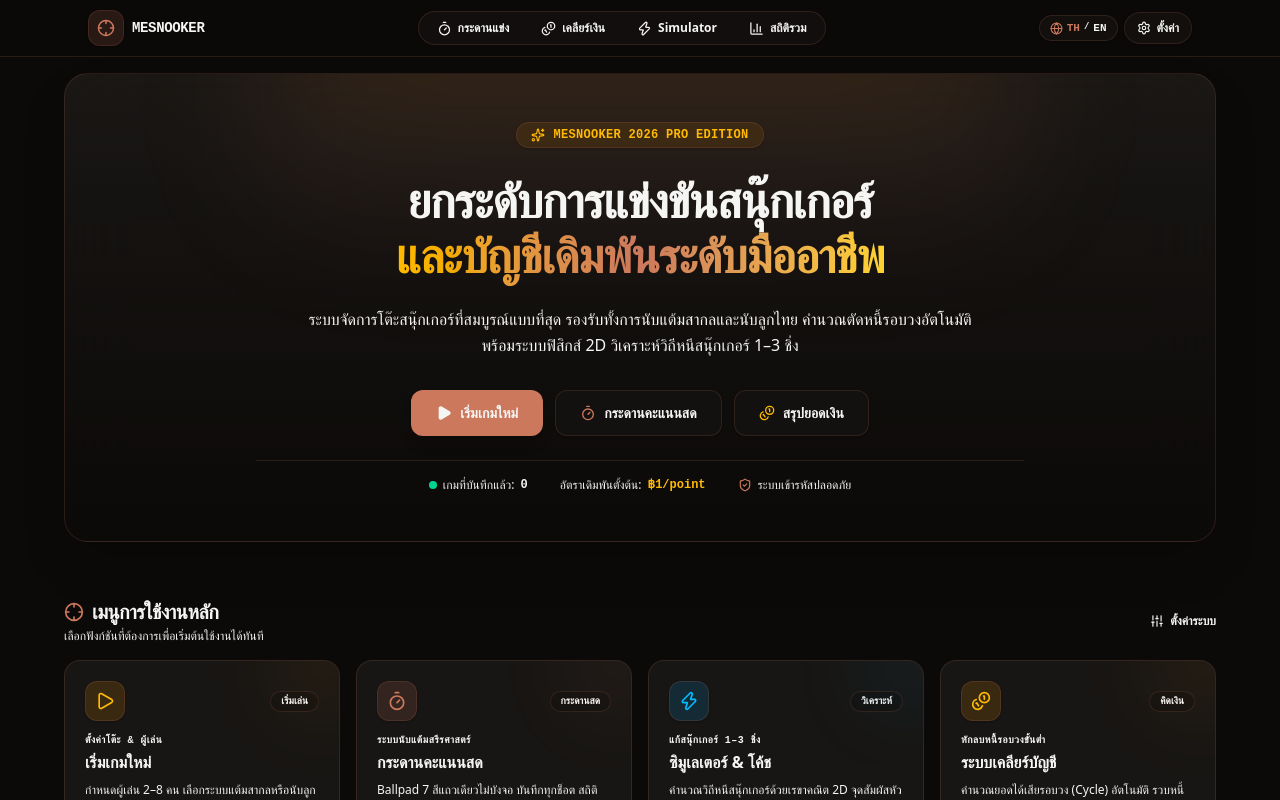
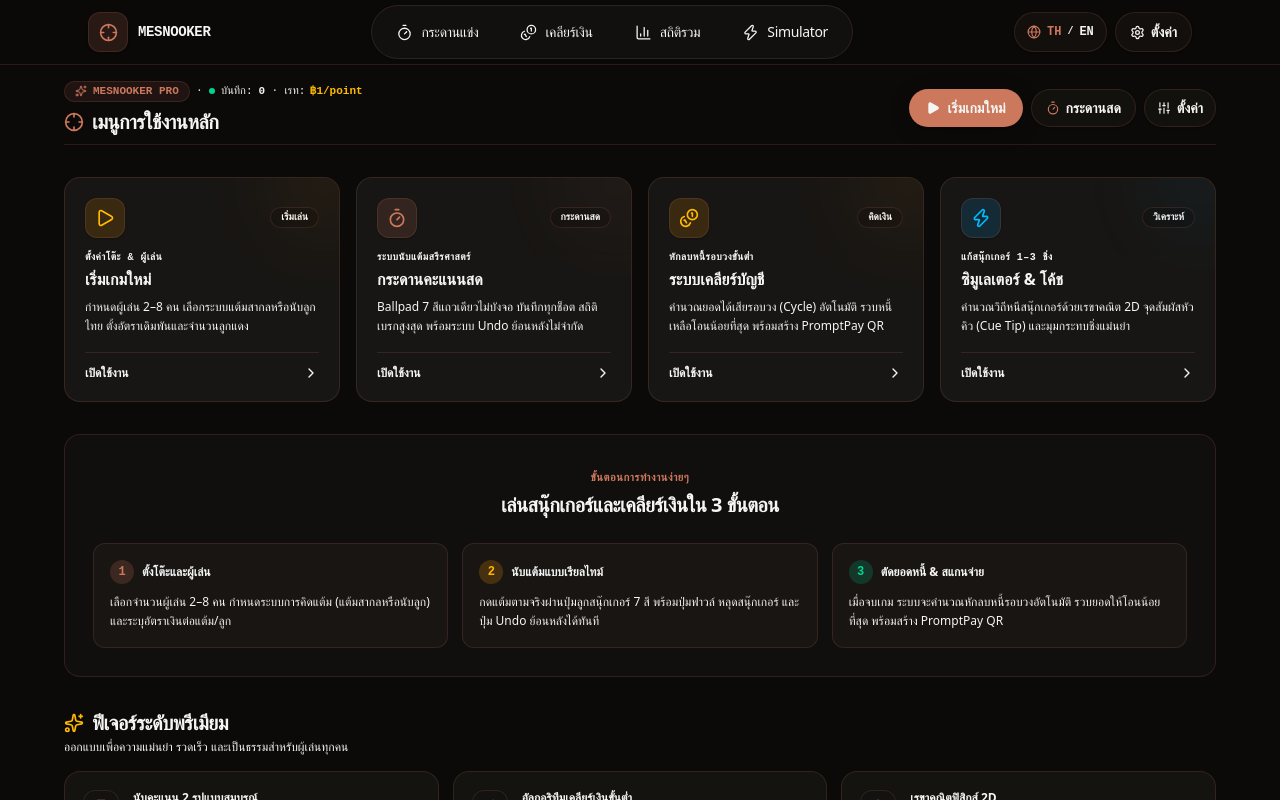
Before and after one commit to methastrategy/mesnooker-webapp, a Next.js app: page / in a window 1280 px wide. Shown: the top 800 px of the page. Built offline with nearby package versions, Linux system fonts and the light colour scheme.

Commit message:
feat: redesign nav buttons and replace landing hero banner with compact top toolbar

```diff
--- a/src/app/page.tsx
+++ b/src/app/page.tsx
@@ -71,6 +71,22 @@ export default function HomePage() {
       iconBg: "bg-primary/15 border-primary/30 text-primary",
     },
     {
+      titleTh: "ระบบเคลียร์บัญชี",
+      titleEn: "Financial Settlement",
+      tagTh: "หักลบหนี้รอบวงขั้นต่ำ",
+      tagEn: "Minimal Transfers",
+      descTh: "คำนวณยอดได้เสียรอบวง (Cycle) อัตโนมัติ รวบหนี้เหลือโอนน้อยที่สุด พร้อมสร้าง PromptPay QR",
+      descEn: "Automated Thai snooker money ledger, minimal-transfer net settlement, PromptPay QR generator.",
+      href: "/settlement",
+      icon: Coins,
+      badgeTh: "คิดเงิน",
+      badgeEn: "Settlement",
+      color: "from-amber-500/20 to-amber-600/5",
+      border: "hover:border-amber-500/50",
+      accent: "text-amber-400",
+      iconBg: "bg-amber-500/15 border-amber-500/30 text-amber-400",
+    },
+    {
       titleTh: "ซิมูเลเตอร์ & โค้ช",
       titleEn: "AI Coach & Simulator",
       tagTh: "แก้สนุ๊กเกอร์ 1–3 ชิ่ง",
@@ -85,22 +101,6 @@ export default function HomePage() {
       border: "hover:border-sky-500/50",
       accent: "text-sky-400",
       iconBg: "bg-sky-500/15 border-sky-500/30 text-sky-400",
-    },
-    {
-      titleTh: "ระบบเคลียร์บัญชี",
-      titleEn: "Financial Settlement",
-      tagTh: "หักลบหนี้รอบวงขั้นต่ำ",
-      tagEn: "Minimal Transfers",
-      descTh: "คำนวณยอดได้เสียรอบวง (Cycle) อัตโนมัติ รวบหนี้เหลือโอนน้อยที่สุด พร้อมสร้าง PromptPay QR",
-      descEn: "Automated Thai snooker money ledger, minimal-transfer net settlement, PromptPay QR generator.",
-      href: "/settlement",
-      icon: Coins,
-      badgeTh: "คิดเงิน",
-      badgeEn: "Settlement",
-      color: "from-amber-500/20 to-amber-600/5",
-      border: "hover:border-amber-500/50",
-      accent: "text-amber-400",
-      iconBg: "bg-amber-500/15 border-amber-500/30 text-amber-400",
     },
   ];
 
@@ -150,7 +150,7 @@ export default function HomePage() {
   ];
 
   return (
-    <div className="space-y-10 sm:space-y-14 animate-in fade-in duration-300 pb-12">
+    <div className="space-y-6 sm:space-y-8 animate-in fade-in duration-300 pb-12">
       {/* ── LIVE SESSION ALERT BANNER ───────────────────────────────────── */}
       {isLive && (
         <motion.div
@@ -199,115 +199,63 @@ export default function HomePage() {
         </motion.div>
       )}
 
-      {/* ── HERO SECTION ─────────────────────────────────────────────────── */}
-      <section className="relative overflow-hidden rounded-3xl border border-border/80 bg-gradient-to-b from-card/90 via-surface/80 to-background p-6 sm:p-10 md:p-12 shadow-2xl backdrop-blur-2xl text-center">
-        {/* Ambient Warm Golden Lounge Glow Background */}
-        <div className="pointer-events-none absolute -top-24 left-1/2 -translate-x-1/2 h-72 w-[90%] max-w-3xl rounded-full bg-gradient-to-b from-amber-500/15 via-primary/10 to-transparent blur-3xl" />
-
-        <div className="relative z-10 max-w-3xl mx-auto space-y-4 sm:space-y-6">
-          {/* Eyebrow Pill */}
-          <div className="inline-flex items-center gap-2 rounded-full border border-amber-500/30 bg-amber-500/10 px-3.5 py-1 text-xs font-semibold text-amber-400 shadow-xs">
-            <Sparkles size={14} className="text-amber-400" />
-            <span className="font-mono tracking-wide">MESNOOKER 2026 PRO EDITION</span>
+      {/* ── TOP COMPACT COMMAND TOOLBAR ─────────────────────────────────── */}
+      <div className="flex flex-col sm:flex-row sm:items-center justify-between gap-4 pb-2 border-b border-border/60">
+        <div>
+          <div className="flex flex-wrap items-center gap-2 text-xs">
+            <span className="inline-flex items-center gap-1.5 rounded-full border border-primary/30 bg-primary/10 px-2.5 py-0.5 text-[11px] font-mono font-semibold text-primary">
+              <Sparkles size={12} className="text-primary" />
+              <span>MESNOOKER PRO</span>
+            </span>
+            <span className="hidden sm:inline text-border">·</span>
+            <div className="flex items-center gap-1.5 text-muted-foreground font-mono text-[11px]">
+              <span className="h-1.5 w-1.5 rounded-full bg-emerald-400" />
+              <span>{locale === "th" ? "บันทึก" : "Saved"}:</span>
+              <span className="font-bold text-foreground">{mounted ? history.length : 0}</span>
+            </div>
+            <span className="text-border">·</span>
+            <div className="flex items-center gap-1 text-muted-foreground font-mono text-[11px]">
+              <span>{locale === "th" ? "เรท" : "Rate"}:</span>
+              <span className="font-bold text-amber-400">฿{moneyRate}/{moneyPer}</span>
+            </div>
+          </div>
+          <h1 className="text-lg sm:text-xl font-bold tracking-tight text-foreground flex items-center gap-2 mt-1.5">
+            <Crosshair size={20} className="text-primary" />
+            <span>{locale === "th" ? "เมนูการใช้งานหลัก" : "Core Command Center"}</span>
+          </h1>
         </div>
 
-          {/* Main Title */}
-          <h1 className="text-3xl sm:text-4xl md:text-5xl font-black tracking-tight text-foreground leading-[1.15]">
-            {locale === "th" ? (
-              <>
-                ยกระดับการแข่งขันสนุ๊กเกอร์ <br />
-                <span className="text-transparent bg-clip-text bg-gradient-to-r from-amber-400 via-primary to-amber-300">
-                  และบัญชีเดิมพันระดับมืออาชีพ
-                </span>
-              </>
-            ) : (
-              <>
-                Precision Snooker Scoring &amp; <br />
-                <span className="text-transparent bg-clip-text bg-gradient-to-r from-amber-400 via-primary to-amber-300">
-                  Financial Settlement Engine
-                </span>
-              </>
-            )}
-          </h1>
-
-          {/* Description */}
-          <p className="text-sm sm:text-base text-muted-foreground leading-relaxed max-w-2xl mx-auto">
-            {locale === "th"
-              ? "ระบบจัดการโต๊ะสนุ๊กเกอร์ที่สมบูรณ์แบบที่สุด รองรับทั้งการนับแต้มสากลและนับลูกไทย คำนวณตัดหนี้รอบวงอัตโนมัติ พร้อมระบบฟิสิกส์ 2D วิเคราะห์วิถีหนีสนุ๊กเกอร์ 1–3 ชิ่ง"
-              : "The definitive companion for competitive Thai snooker. Realtime ballpad scoring, automated minimal-transfer money settlement, and 2D physics cushion escape solver."}
-          </p>
-
-          {/* Hero Action Buttons */}
-          <div className="flex flex-wrap items-center justify-center gap-3 pt-2">
+        {/* Compact Quick Actions Toolbar */}
+        <div className="flex items-center gap-2 shrink-0">
           <Link
             href="/setup"
-              className="inline-flex items-center gap-2 rounded-xl border border-primary/60 border-t-white/25 bg-primary px-6 py-3 text-sm font-bold text-primary-foreground shadow-lg transition-all hover:bg-primary-hover active:scale-95"
+            className="inline-flex items-center gap-2 rounded-full border border-primary/60 bg-primary px-4 py-2 text-xs sm:text-sm font-bold text-primary-foreground shadow-md transition-all hover:bg-primary-hover active:scale-95"
           >
-              <Play size={16} className="fill-current" />
+            <Play size={14} className="fill-current" />
             <span>{locale === "th" ? "เริ่มเกมใหม่" : "Start New Game"}</span>
           </Link>
 
           <Link
             href="/match"
-              className="inline-flex items-center gap-2 rounded-xl border border-border/80 bg-surface/90 px-6 py-3 text-sm font-semibold text-foreground transition-all hover:border-primary/40 hover:bg-card active:scale-95 shadow-xs"
+            className="inline-flex items-center gap-1.5 rounded-full border border-border/80 bg-surface/90 px-3.5 py-2 text-xs sm:text-sm font-semibold text-foreground transition-all hover:border-primary/40 hover:bg-card active:scale-95 shadow-xs"
           >
-              <Timer size={16} className="text-primary" />
-              <span>{locale === "th" ? "กระดานคะแนนสด" : "Open Scoreboard"}</span>
+            <Timer size={14} className="text-primary" />
+            <span>{locale === "th" ? "กระดานสด" : "Live Board"}</span>
           </Link>
 
           <Link
-              href="/settlement"
-              className="inline-flex items-center gap-2 rounded-xl border border-border/80 bg-surface/90 px-6 py-3 text-sm font-semibold text-muted-foreground hover:text-foreground transition-all hover:border-amber-500/40 hover:bg-card active:scale-95 shadow-xs"
+            href="/settings"
+            className="inline-flex items-center gap-1.5 rounded-full border border-border/80 bg-surface/90 px-3 py-2 text-xs sm:text-sm font-semibold text-muted-foreground hover:text-foreground transition-all hover:border-primary/40 hover:bg-card active:scale-95 shadow-xs"
+            title={locale === "th" ? "ตั้งค่าระบบ" : "Preferences"}
           >
-              <Coins size={16} className="text-amber-400" />
-              <span>{locale === "th" ? "สรุปยอดเงิน" : "Settlement"}</span>
+            <Sliders size={14} />
+            <span className="hidden md:inline">{locale === "th" ? "ตั้งค่า" : "Settings"}</span>
           </Link>
         </div>
-
-          {/* Quick Metrics Bar */}
-          <div className="pt-4 flex flex-wrap items-center justify-center gap-4 sm:gap-8 border-t border-border/60 text-xs text-muted-foreground">
-            <div className="flex items-center gap-1.5">
-              <span className="h-2 w-2 rounded-full bg-emerald-400" />
-              <span>{locale === "th" ? "เกมที่บันทึกแล้ว" : "Archived Games"}:</span>
-              <span className="font-mono font-bold text-foreground">{mounted ? history.length : 0}</span>
       </div>
-            <div className="flex items-center gap-1.5">
-              <span>{locale === "th" ? "อัตราเดิมพันตั้งต้น" : "Default Rate"}:</span>
-              <span className="font-mono font-bold text-amber-400">
-                ฿{moneyRate}/{moneyPer}
-              </span>
-            </div>
-            <div className="flex items-center gap-1.5">
-              <ShieldCheck size={14} className="text-primary" />
-              <span>{locale === "th" ? "ระบบเข้ารหัสปลอดภัย" : "Hardened & Protected"}</span>
-            </div>
-          </div>
-        </div>
-      </section>
 
       {/* ── CORE 4 QUICK-ACTIONS GRID ────────────────────────────────────── */}
       <section className="space-y-4">
-        <div className="flex items-center justify-between">
-          <div>
-            <h2 className="text-lg sm:text-xl font-bold tracking-tight text-foreground flex items-center gap-2">
-              <Crosshair size={20} className="text-primary" />
-              <span>{locale === "th" ? "เมนูการใช้งานหลัก" : "Core Command Center"}</span>
-            </h2>
-            <p className="text-xs text-muted-foreground mt-0.5">
-              {locale === "th"
-                ? "เลือกฟังก์ชันที่ต้องการเพื่อเริ่มต้นใช้งานได้ทันที"
-                : "Direct access to live match scoring, solvers, and settlement ledger"}
-            </p>
-          </div>
-
-          <Link
-            href="/settings"
-            className="hidden sm:inline-flex items-center gap-1.5 text-xs font-semibold text-muted-foreground hover:text-primary transition-colors"
-          >
-            <Sliders size={14} />
-            <span>{locale === "th" ? "ตั้งค่าระบบ" : "Preferences"}</span>
-          </Link>
-        </div>
 
         <div className="grid grid-cols-1 sm:grid-cols-2 lg:grid-cols-4 gap-3.5 sm:gap-4">
           {QUICK_ACTIONS.map((item, idx) => {
--- a/src/components/layout/nav.tsx
+++ b/src/components/layout/nav.tsx
@@ -76,20 +76,20 @@ export function TopDockNav() {
   const NAV_ITEMS = [
     { href: "/match", label: t("nav.match", locale), icon: Timer },
     { href: "/settlement", label: t("nav.settlement", locale), icon: Coins },
+    { href: "/stats", label: t("nav.stats", locale), icon: BarChart3 },
     { href: "/solve", label: "Simulator", icon: Zap },
-    { href: "/stats", label: t("nav.stats", locale), icon: BarChart3 },
   ];
 
   const isSettings = pathname.startsWith("/settings");
 
   return (
     <header className="sticky top-0 z-40 w-full border-b border-border/70 bg-background/85 backdrop-blur-xl transition-all">
-      <div className="mx-auto flex h-14 max-w-6xl items-center justify-between gap-2 sm:gap-4 px-3 sm:px-6">
+      <div className="mx-auto flex h-15 sm:h-16 max-w-6xl items-center justify-between gap-2 sm:gap-4 px-3 sm:px-6">
 
         {/* Brand Zone: Squircle Icon + Name + HUD Badge */}
-        <Link href="/" className="flex items-center gap-2 group select-none shrink-0" title="Mesnooker Home">
-          <div className="relative flex h-8 w-8 sm:h-9 sm:w-9 items-center justify-center rounded-xl bg-primary/15 text-primary border border-primary/30 group-hover:border-primary/60 transition-colors shadow-xs">
-            <Crosshair size={18} className="text-primary transition-transform duration-200 group-hover:rotate-45" />
+        <Link href="/" className="flex items-center gap-2.5 group select-none shrink-0" title="Mesnooker Home">
+          <div className="relative flex h-9 w-9 sm:h-10 sm:w-10 items-center justify-center rounded-xl bg-primary/15 text-primary border border-primary/30 group-hover:border-primary/60 transition-colors shadow-xs">
+            <Crosshair size={19} className="text-primary transition-transform duration-200 group-hover:rotate-45" />
           </div>
           <div className="flex flex-col">
             <div className="flex items-center gap-1.5">
@@ -104,7 +104,7 @@ export function TopDockNav() {
         </Link>
 
         {/* Center Zone: Segmented Pill Navigation */}
-        <nav className="flex items-center gap-1 rounded-full border border-border/70 bg-surface/70 p-1">
+        <nav className="flex items-center gap-1 sm:gap-1.5 rounded-full border border-border/80 bg-surface/85 p-1 sm:p-1.5 shadow-sm backdrop-blur-xl">
           {NAV_ITEMS.map((item) => {
             const active =
               item.href === "/match"
@@ -112,22 +112,28 @@ export function TopDockNav() {
                 : pathname === item.href || pathname.startsWith(item.href);
 
             return (
-              <Link key={item.href} href={item.href} className="relative">
+              <Link key={item.href} href={item.href} className="relative group">
                 <span
                   className={cn(
-                    "relative z-10 flex items-center gap-1.5 rounded-full px-2.5 sm:px-3.5 py-1 text-xs font-semibold transition-colors duration-150",
+                    "relative z-10 flex items-center gap-1.5 sm:gap-2 rounded-full px-3 sm:px-4.5 py-1.5 sm:py-2 text-xs sm:text-sm font-medium transition-all duration-150 select-none min-h-[36px] sm:min-h-[40px]",
                     active
-                      ? "text-primary font-bold"
-                      : "text-muted-foreground hover:text-foreground"
+                      ? "text-primary font-bold shadow-xs"
+                      : "text-muted-foreground hover:text-foreground hover:bg-white/[0.04]"
                   )}
                 >
-                  <item.icon size={15} className={cn(active ? "text-primary" : "text-muted-foreground")} />
-                  <span className="hidden sm:inline">{item.label}</span>
+                  <item.icon
+                    size={17}
+                    className={cn(
+                      "transition-colors shrink-0",
+                      active ? "text-primary stroke-[2.2]" : "text-muted-foreground group-hover:text-foreground stroke-[1.8]"
+                    )}
+                  />
+                  <span className="hidden sm:inline tracking-tight">{item.label}</span>
                 </span>
                 {active && (
                   <motion.span
                     layoutId="topdock-active-pill"
-                    className="absolute inset-0 z-0 rounded-full bg-primary/15 border border-primary/30 shadow-xs"
+                    className="absolute inset-0 z-0 rounded-full bg-gradient-to-b from-primary/20 to-primary/10 border border-primary/40 shadow-xs"
                     transition={{ type: "spring", stiffness: 450, damping: 32 }}
                   />
                 )}
@@ -137,17 +143,17 @@ export function TopDockNav() {
         </nav>
 
         {/* Right Zone: Language + Settings Controls */}
-        <div className="flex items-center gap-1.5 shrink-0">
+        <div className="flex items-center gap-1.5 sm:gap-2 shrink-0">
           {/* Language Toggle Pill */}
           <button
             type="button"
             onClick={() => setLocale(locale === "th" ? "en" : "th")}
             aria-label="Switch Language TH/EN"
-            className="flex items-center gap-1 rounded-full border border-border bg-surface/80 px-2.5 py-1 text-[11px] font-mono font-semibold transition-all hover:border-primary/40 hover:bg-surface active:scale-95 cursor-pointer shadow-xs"
+            className="flex items-center gap-1 sm:gap-1.5 rounded-full border border-border bg-surface/80 px-2.5 sm:px-3 py-1.5 text-xs font-mono font-semibold transition-all hover:border-primary/40 hover:bg-surface active:scale-95 cursor-pointer shadow-xs min-h-[36px] sm:min-h-[40px]"
           >
-            <Globe size={13} className="text-primary" />
+            <Globe size={14} className="text-primary" />
             <span className={locale === "th" ? "text-primary font-bold" : "text-muted-foreground"}>TH</span>
-            <span className="text-border text-[9px]">/</span>
+            <span className="text-border text-[10px]">/</span>
             <span className={locale === "en" ? "text-primary font-bold" : "text-muted-foreground"}>EN</span>
           </button>
 
@@ -156,13 +162,13 @@ export function TopDockNav() {
             href="/settings"
             aria-label="Settings"
             className={cn(
-              "flex h-8 w-8 sm:h-8 sm:w-auto sm:px-3 items-center justify-center gap-1.5 rounded-full border text-xs font-semibold transition-all shadow-xs active:scale-95",
+              "flex h-9 w-9 sm:h-10 sm:w-auto sm:px-3.5 items-center justify-center gap-1.5 rounded-full border text-xs sm:text-sm font-semibold transition-all shadow-xs active:scale-95 min-h-[36px] sm:min-h-[40px]",
               isSettings
                 ? "border-primary/60 bg-primary/15 text-primary font-bold ring-1 ring-primary/30"
                 : "border-border bg-surface/80 text-muted-foreground hover:text-foreground hover:border-primary/40"
             )}
           >
-            <Settings size={14} className={isSettings ? "text-primary" : "text-muted-foreground"} />
+            <Settings size={15} className={isSettings ? "text-primary" : "text-muted-foreground"} />
             <span className="hidden sm:inline">{t("nav.settings", locale)}</span>
           </Link>
         </div>
@@ -221,14 +227,14 @@ export function BottomNav() {
   const NAV_BOTTOM = [
     { href: "/match", label: t("nav.match", locale), icon: Timer },
     { href: "/settlement", label: t("nav.settlement", locale), icon: Coins },
+    { href: "/stats", label: t("nav.stats", locale), icon: BarChart3 },
     { href: "/solve", label: "Simulator", icon: Zap },
-    { href: "/stats", label: t("nav.stats", locale), icon: BarChart3 },
     { href: "/settings", label: t("nav.settings", locale), icon: Settings },
   ];
 
   return (
-    <nav className="fixed inset-x-0 bottom-0 z-40 border-t border-border/80 bg-surface/90 pb-safe backdrop-blur-xl md:hidden">
-      <div className="mx-auto flex max-w-md items-center justify-around px-2 py-1.5">
+    <nav className="fixed inset-x-0 bottom-0 z-40 border-t border-border/80 bg-surface/95 pb-safe backdrop-blur-xl md:hidden shadow-lg">
+      <div className="mx-auto flex max-w-md items-center justify-around px-2 py-1.5 sm:py-2">
         {NAV_BOTTOM.map((item) => {
           const active =
             item.href === "/match"
@@ -239,20 +245,22 @@ export function BottomNav() {
             <Link
               key={item.href}
               href={item.href}
-              className="flex flex-1 flex-col items-center gap-0.5 py-1"
+              className="flex flex-1 flex-col items-center gap-1 py-1 transition-all active:scale-95"
             >
               <motion.span
-                animate={{ scale: active ? 1.06 : 1, y: active ? -2 : 0 }}
+                animate={{ scale: active ? 1.08 : 1, y: active ? -2 : 0 }}
                 className={cn(
-                  "rounded-full p-2 transition-colors",
-                  active ? "bg-primary/20 text-primary border border-primary/30" : "text-muted-foreground"
+                  "rounded-full px-3 py-1.5 transition-colors flex items-center justify-center",
+                  active
+                    ? "bg-primary/20 text-primary border border-primary/35 shadow-xs"
+                    : "text-muted-foreground hover:text-foreground"
                 )}
               >
-                <item.icon size={18} />
+                <item.icon size={19} className={active ? "stroke-[2.2]" : "stroke-[1.8]"} />
               </motion.span>
               <span
                 className={cn(
-                  "text-[10px] tracking-tight leading-tight",
+                  "text-[11px] tracking-tight leading-tight transition-colors",
                   active ? "text-primary font-bold" : "text-muted-foreground"
                 )}
               >
```
Lines whose indentation alone changed are shown as unchanged.
